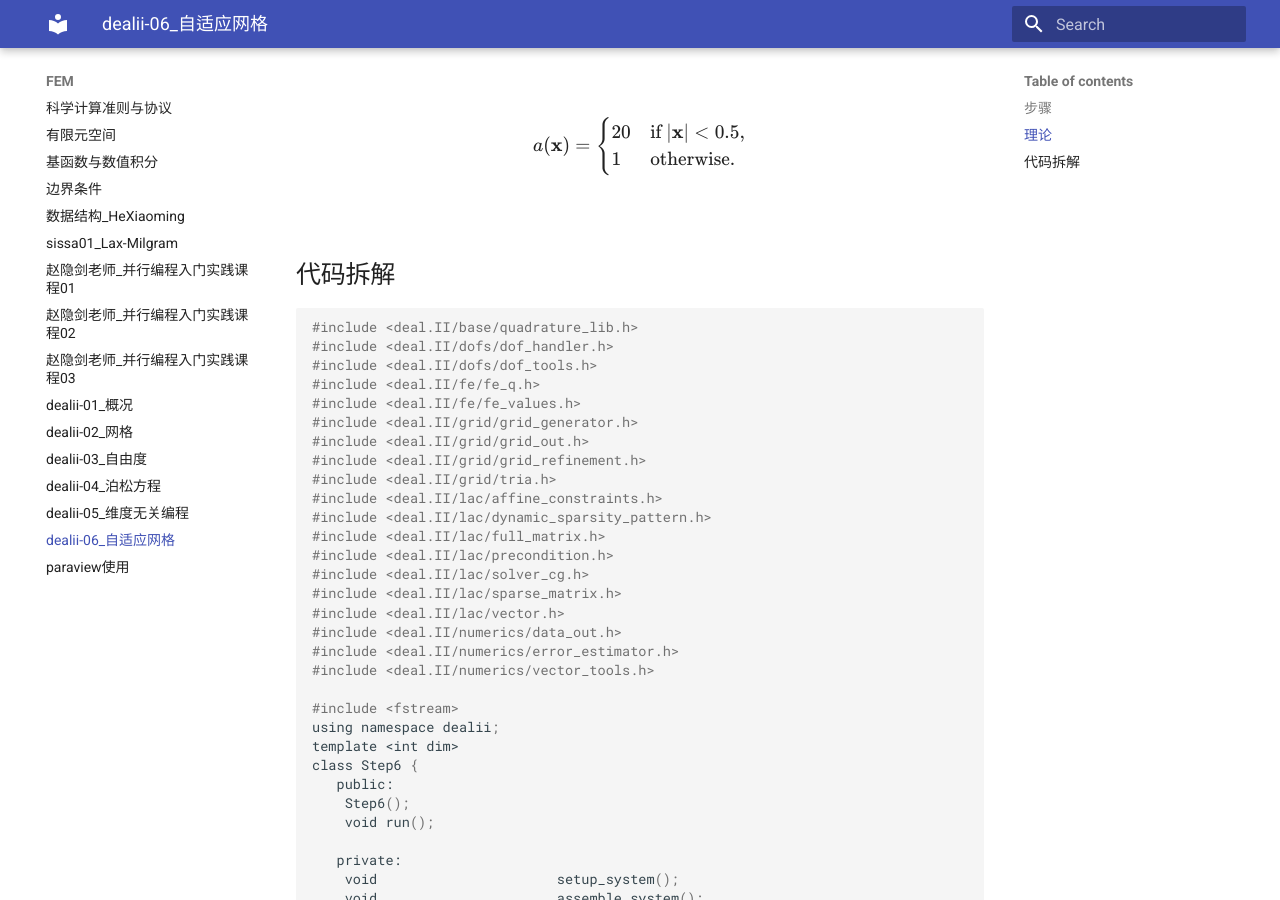
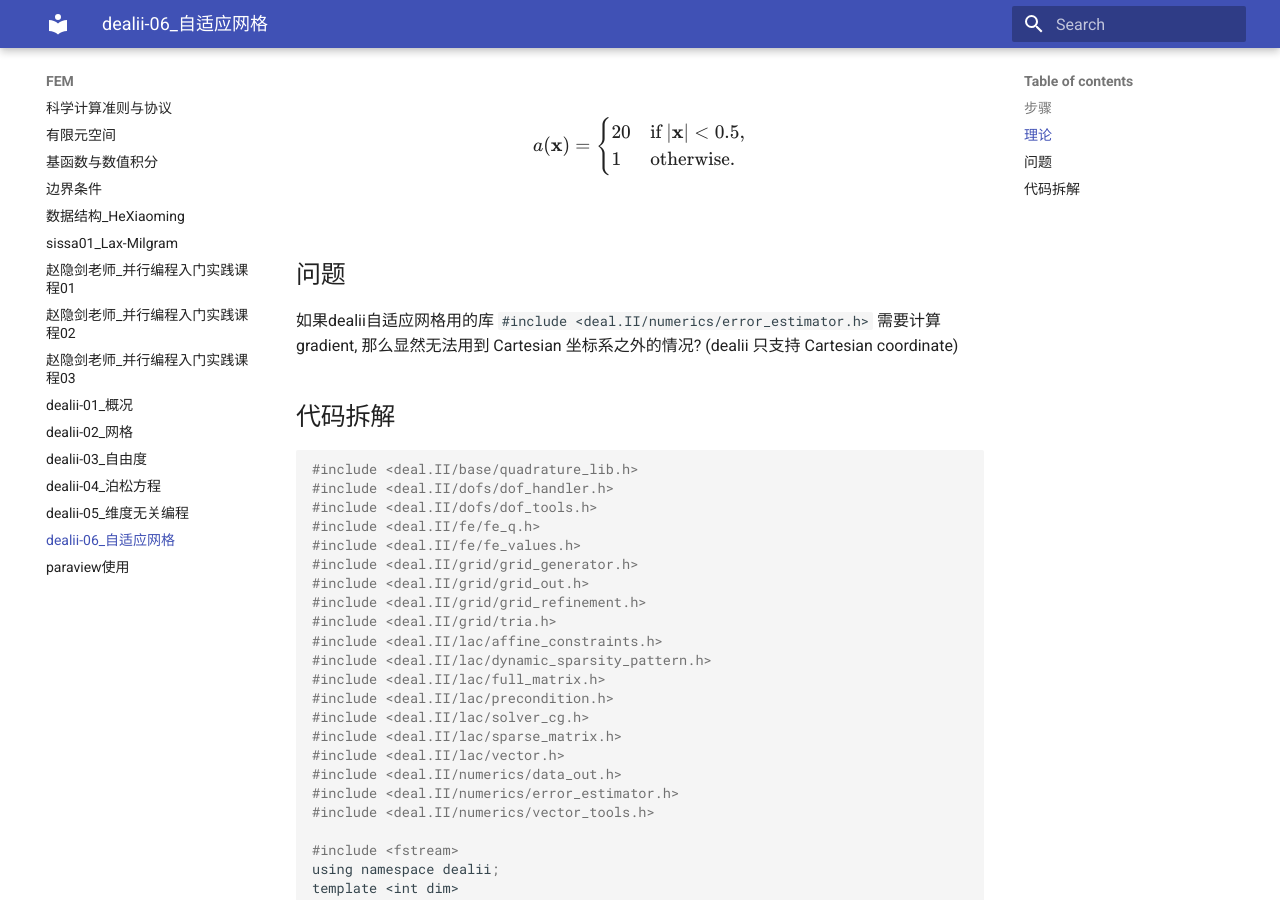
Before and after one commit to ymma98/technotes, an MkDocs documentation site: the page built from docs/FEM/dealii-06_自适应网格.md, in a window 1280 px wide and 900 px high, scrolled down 1314 px. Built offline with MkDocs 1.6.1 and Material for MkDocs 9.7.7, drawn with Linux system fonts in a browser that asks for light colours; part of the change alters nothing that is shown.

Commit message:
docs/FEM/dealii-06_自适应网格.md updated from https://stackedit.cn/

```diff
--- a/docs/FEM/dealii-06_自适应网格.md
+++ b/docs/FEM/dealii-06_自适应网格.md
@@ -46,7 +46,9 @@ a(\mathbf{x}) =
 \end{cases}
 $$
 
+## 问题
 
+如果dealii自适应网格用的库 `#include <deal.II/numerics/error_estimator.h>` 需要计算gradient, 那么显然无法用到 Cartesian 坐标系之外的情况? (dealii 只支持 Cartesian coordinate)
 
 ## 代码拆解
 
@@ -244,7 +246,7 @@ int main() {
 
 
 <!--stackedit_data:
-eyJoaXN0b3J5IjpbLTcxMjcyMTgwMSwtNzQzMjkyNTg5LC0xNz
-cyNTk3Njc3LDE5MjgzOTMzNiwtMjAwMTA2MDM0OCwtMTQ2OTI5
-MTMxOV19
+eyJoaXN0b3J5IjpbLTE3MDczNTM4NzksLTc0MzI5MjU4OSwtMT
+c3MjU5NzY3NywxOTI4MzkzMzYsLTIwMDEwNjAzNDgsLTE0Njky
+OTEzMTldfQ==
 -->
```
